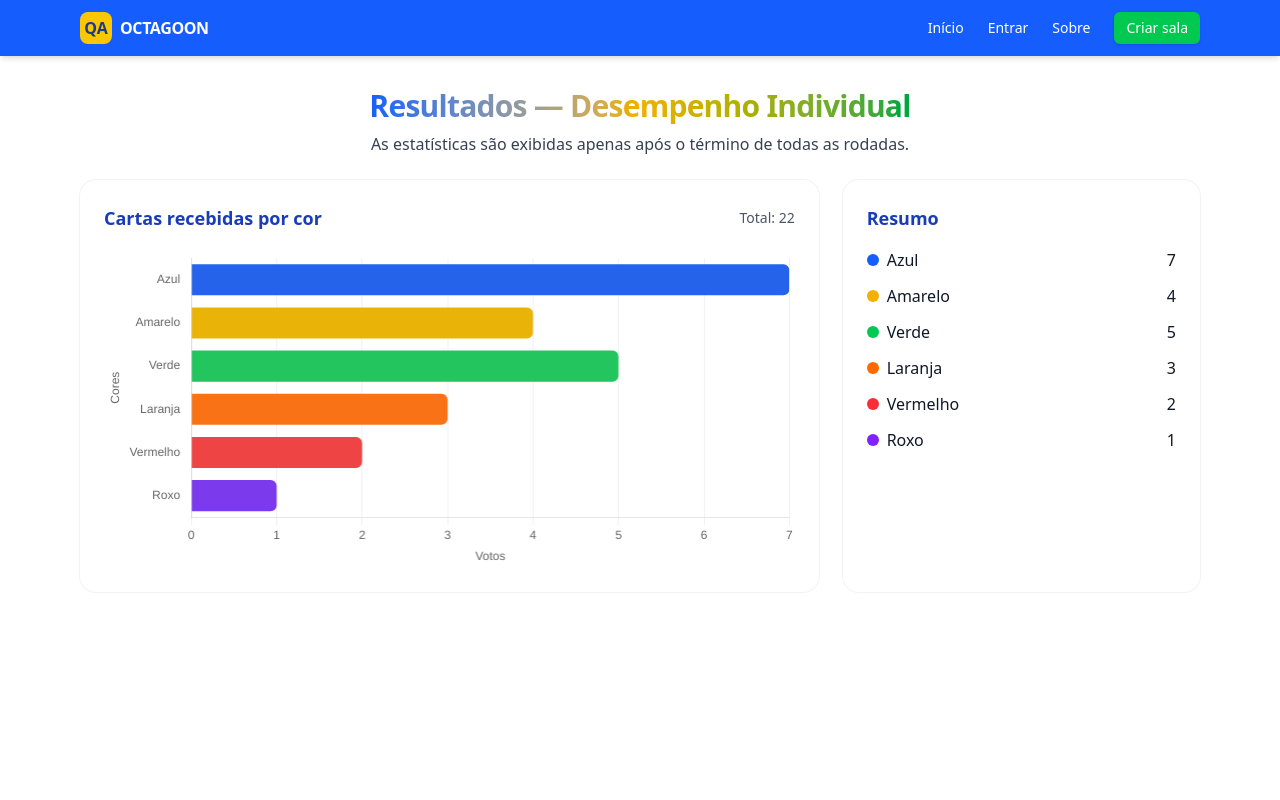
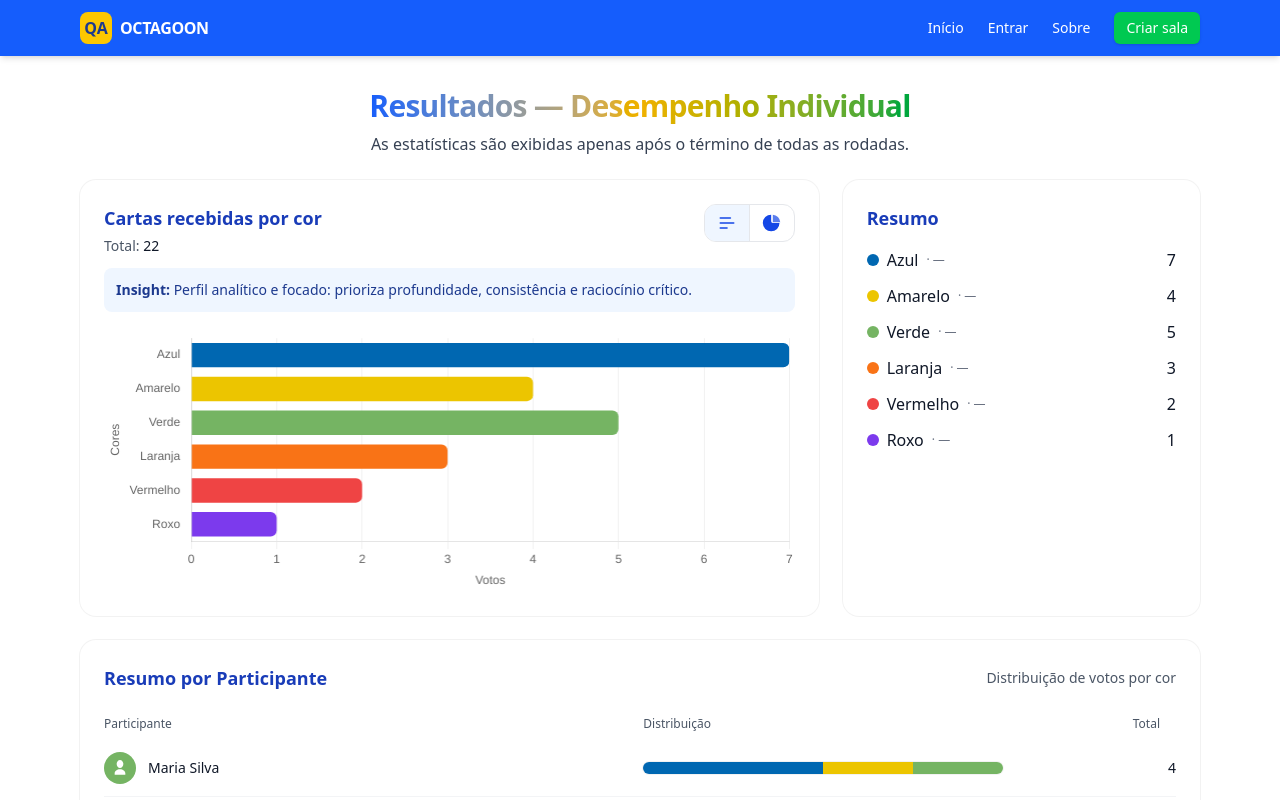
Before and after one commit to ValeAdriano/Marciano-Front, an Angular app in the folder Marciano-Front/: page /resultados in a window 1280 px wide. Shown: the top 800 px of the page. Built offline with nearby package versions, Linux system fonts and the light colour scheme.

Commit message:
Preparando resultado para back e melhorando a UI

```diff
--- a/Marciano-Front/src/app/pages/resultados/resultados.html
+++ b/Marciano-Front/src/app/pages/resultados/resultados.html
@@ -1,4 +1,4 @@
-<!-- results.component.html -->
+<!-- Header -->
 <section class="max-w-6xl mx-auto px-3 sm:px-4 pt-8 pb-6">
   <div class="text-center">
     <h1 class="text-2xl md:text-3xl font-extrabold tracking-tight">
@@ -21,14 +21,50 @@
     </div>
   } @else {
     <div class="grid md:grid-cols-3 gap-6">
-      <!-- Gráfico -->
+      <!-- Bloco do gráfico + switch -->
       <div class="md:col-span-2 bg-white rounded-2xl shadow-card ring-1 ring-black/5 p-4 sm:p-6">
-        <div class="flex items-center justify-between">
-          <h2 class="text-lg font-semibold text-blue-800">Cartas recebidas por cor</h2>
-          <span class="text-sm text-gray-600">Total: {{ total() }}</span>
+        <div class="flex items-start justify-between gap-3">
+          <div>
+            <h2 class="text-lg font-semibold text-blue-800">Cartas recebidas por cor</h2>
+            <div class="mt-1 text-sm text-gray-600">Total: <span class="font-medium text-gray-900">{{ total() }}</span></div>
+          </div>
+
+          <!-- Switch (ícones) -->
+          <div class="inline-flex rounded-xl border border-gray-200 overflow-hidden">
+            <button type="button"
+                    class="px-3 py-2 text-sm font-medium"
+                    [class.bg-blue-50]="chartType() === 'bar'"
+                    (click)="setChart('bar')"
+                    title="Barras horizontais">
+              <!-- ícone "bar" -->
+              <svg class="h-5 w-5 text-blue-700" viewBox="0 0 24 24" fill="currentColor" aria-hidden="true">
+                <rect x="3" y="5" width="14" height="2" rx="1"></rect>
+                <rect x="3" y="11" width="18" height="2" rx="1"></rect>
+                <rect x="3" y="17" width="10" height="2" rx="1"></rect>
+              </svg>
+            </button>
+            <button type="button"
+                    class="px-3 py-2 text-sm font-medium border-l border-gray-200"
+                    [class.bg-blue-50]="chartType() === 'doughnut'"
+                    (click)="setChart('doughnut')"
+                    title="Pizza">
+              <!-- ícone "doughnut" -->
+              <svg class="h-5 w-5 text-blue-700" viewBox="0 0 24 24" fill="currentColor" aria-hidden="true">
+                <path d="M11 2a10 10 0 1 0 10 10h-8a2 2 0 0 1-2-2V2z"></path>
+                <path d="M13 2.05A10.004 10.004 0 0 1 21.95 11H13V2.05z" class="opacity-70"></path>
+              </svg>
+            </button>
+          </div>
         </div>
-        <div class="mt-4 h-72 sm:h-80">
-          <canvas #chartEl aria-label="Gráfico de barras por cor" role="img"></canvas>
+
+        <!-- Insight -->
+        <div class="mt-3 rounded-lg bg-blue-50 text-blue-900 p-3 text-sm">
+          <strong>Insight:</strong> {{ insight() }}
+        </div>
+
+        <!-- Canvas -->
+        <div class="mt-4" [style.height.px]="chartHeight()">
+          <canvas #chartEl aria-label="Gráfico por cor" role="img"></canvas>
         </div>
       </div>
 
@@ -36,50 +72,111 @@
       <div class="bg-white rounded-2xl shadow-card ring-1 ring-black/5 p-4 sm:p-6">
         <h3 class="text-lg font-semibold text-blue-800">Resumo</h3>
         <ul class="mt-4 space-y-3">
+          <!-- Ordem fixa: Azul, Amarelo, Verde, Laranja, Vermelho, Roxo -->
           <li class="flex items-center justify-between">
             <div class="flex items-center gap-2">
-              <span class="inline-block h-3 w-3 rounded-full bg-blue-600"></span>
+              <span class="inline-block h-3 w-3 rounded-full" [style.background]="colorHex.Azul"></span>
               <span class="text-gray-900">Azul</span>
+              <span class="text-xs text-gray-500">· {{ qualidadeLabel('Azul') }}</span>
             </div>
             <span class="font-medium text-gray-900">{{ ctAzul() }}</span>
           </li>
+
           <li class="flex items-center justify-between">
             <div class="flex items-center gap-2">
-              <span class="inline-block h-3 w-3 rounded-full bg-yellow-500"></span>
+              <span class="inline-block h-3 w-3 rounded-full" [style.background]="colorHex.Amarelo"></span>
               <span class="text-gray-900">Amarelo</span>
+              <span class="text-xs text-gray-500">· {{ qualidadeLabel('Amarelo') }}</span>
             </div>
             <span class="font-medium text-gray-900">{{ ctAmarelo() }}</span>
           </li>
+
           <li class="flex items-center justify-between">
             <div class="flex items-center gap-2">
-              <span class="inline-block h-3 w-3 rounded-full bg-green-500"></span>
+              <span class="inline-block h-3 w-3 rounded-full" [style.background]="colorHex.Verde"></span>
               <span class="text-gray-900">Verde</span>
+              <span class="text-xs text-gray-500">· {{ qualidadeLabel('Verde') }}</span>
             </div>
             <span class="font-medium text-gray-900">{{ ctVerde() }}</span>
           </li>
+
           <li class="flex items-center justify-between">
             <div class="flex items-center gap-2">
-              <span class="inline-block h-3 w-3 rounded-full bg-orange-500"></span>
+              <span class="inline-block h-3 w-3 rounded-full" [style.background]="colorHex.Laranja"></span>
               <span class="text-gray-900">Laranja</span>
+              <span class="text-xs text-gray-500">· {{ qualidadeLabel('Laranja') }}</span>
             </div>
             <span class="font-medium text-gray-900">{{ ctLaranja() }}</span>
           </li>
+
           <li class="flex items-center justify-between">
             <div class="flex items-center gap-2">
-              <span class="inline-block h-3 w-3 rounded-full bg-red-500"></span>
+              <span class="inline-block h-3 w-3 rounded-full" [style.background]="colorHex.Vermelho"></span>
               <span class="text-gray-900">Vermelho</span>
+              <span class="text-xs text-gray-500">· {{ qualidadeLabel('Vermelho') }}</span>
             </div>
             <span class="font-medium text-gray-900">{{ ctVermelho() }}</span>
           </li>
+
           <li class="flex items-center justify-between">
             <div class="flex items-center gap-2">
-              <span class="inline-block h-3 w-3 rounded-full bg-violet-600"></span>
+              <span class="inline-block h-3 w-3 rounded-full" [style.background]="colorHex.Roxo"></span>
               <span class="text-gray-900">Roxo</span>
+              <span class="text-xs text-gray-500">· {{ qualidadeLabel('Roxo') }}</span>
             </div>
             <span class="font-medium text-gray-900">{{ ctRoxo() }}</span>
           </li>
         </ul>
       </div>
     </div>
+
+    <!-- Tabela por participante -->
+    <div class="mt-6 bg-white rounded-2xl shadow-card ring-1 ring-black/5 p-4 sm:p-6">
+      <div class="flex items-center justify-between">
+        <h3 class="text-lg font-semibold text-blue-800">Resumo por Participante</h3>
+        <span class="text-sm text-gray-600">Distribuição de votos por cor</span>
+      </div>
+
+      <div class="mt-4 overflow-x-auto">
+        <table class="min-w-full text-left text-sm">
+          <thead class="text-xs text-gray-600">
+            <tr>
+              <th class="py-2 pr-4 font-medium">Participante</th>
+              <th class="py-2 pr-4 font-medium w-[360px]">Distribuição</th>
+              <th class="py-2 pr-4 font-medium text-right">Total</th>
+            </tr>
+          </thead>
+          <tbody class="divide-y divide-gray-100">
+            @for (p of participants(); track p.id) {
+              <tr class="align-middle">
+                <td class="py-3 pr-4">
+                  <div class="flex items-center gap-3">
+                    <span class="inline-flex h-8 w-8 items-center justify-center rounded-full"
+                          [style.backgroundColor]="p.envelopeHex">
+                      <svg viewBox="0 0 24 24" aria-hidden="true" class="h-4 w-4 text-white">
+                        <path fill="currentColor"
+                          d="M12 12c2.761 0 5-2.686 5-6s-2.239-6-5-6-5 2.686-5 6 2.239 6 5 6zm0 2c-4.418 0-8 2.686-8 6v2h16v-2c0-3.314-3.582-6-8-6z"/>
+                      </svg>
+                    </span>
+                    <span class="font-medium text-gray-900">{{ p.name }}</span>
+                  </div>
+                </td>
+
+                <td class="py-3 pr-4">
+                  <div class="h-3 w-[360px] rounded-full ring-1 ring-black/5" [style.background]="barGradient(p.votesByColor)"></div>
+                </td>
+
+                <td class="py-3 pr-0 text-right font-medium text-gray-900">
+                  {{
+                    (p.votesByColor.Azul + p.votesByColor.Amarelo + p.votesByColor.Verde +
+                     p.votesByColor.Laranja + p.votesByColor.Vermelho + p.votesByColor.Roxo)
+                  }}
+                </td>
+              </tr>
+            }
+          </tbody>
+        </table>
+      </div>
+    </div>
   }
 </section>
--- /dev/null
+++ b/Marciano-Front/src/app/pages/resultados/resultados.service.ts
@@ -0,0 +1,88 @@
+import { Injectable, signal, computed } from '@angular/core';
+
+export type Cor = 'Laranja' | 'Verde' | 'Amarelo' | 'Azul' | 'Vermelho' | 'Roxo';
+
+export interface ParticipantRow {
+  id: string;
+  name: string;
+  envelopeHex: string;
+  votesByColor: Record<Cor, number>;
+}
+
+@Injectable({ providedIn: 'root' })
+export class ResultadosService {
+  /** Paleta (alinha com os tokens do DS) */
+  readonly colorHex: Record<Cor, string> = {
+    Azul: '#0067b1',
+    Amarelo: '#ecc500',
+    Verde: '#75b463',
+    Laranja: '#f97316',
+    Vermelho: '#ef4444',
+    Roxo: '#7c3aed',
+  };
+
+  /** Dados fake — substitua por chamada de API quando prontos */
+  private readonly _receivedByColor = signal<Record<Cor, number>>({
+    Laranja: 3,
+    Verde: 5,
+    Amarelo: 4,
+    Azul: 7,
+    Vermelho: 2,
+    Roxo: 1,
+  });
+
+  /** Tabela por participante (fake) */
+  private readonly _participants = signal<ParticipantRow[]>([
+    {
+      id: 'p1',
+      name: 'Maria Silva',
+      envelopeHex: '#75b463',
+      votesByColor: { Azul: 2, Amarelo: 1, Verde: 1, Laranja: 0, Vermelho: 0, Roxo: 0 },
+    },
+    {
+      id: 'p2',
+      name: 'João Pereira',
+      envelopeHex: '#0067b1',
+      votesByColor: { Azul: 1, Amarelo: 1, Verde: 2, Laranja: 1, Vermelho: 1, Roxo: 0 },
+    },
+    {
+      id: 'p3',
+      name: 'Camila Rocha',
+      envelopeHex: '#ecc500',
+      votesByColor: { Azul: 3, Amarelo: 0, Verde: 1, Laranja: 1, Vermelho: 0, Roxo: 1 },
+    },
+  ]);
+
+  readonly receivedByColor = this._receivedByColor.asReadonly();
+  readonly participants = this._participants.asReadonly();
+
+  /** Total geral */
+  readonly total = computed(() =>
+    (Object.values(this._receivedByColor()) as number[]).reduce((a, b) => a + b, 0)
+  );
+
+  /** Insight por cor dominante */
+  readonly topColor = computed<Cor | null>(() => {
+    const map = this._receivedByColor();
+    let top: Cor | null = null;
+    let max = -1;
+    (Object.keys(map) as Cor[]).forEach((c) => {
+      if (map[c] > max) { max = map[c]; top = c; }
+    });
+    return top;
+  });
+
+  /** Texto de insight — ajuste conforme taxonomia oficial depois */
+  insightFor(color: Cor | null): string {
+    if (!color) return 'Sem dados suficientes para gerar um insight.';
+    const dict: Record<Cor, string> = {
+      Azul: 'Perfil analítico e focado: prioriza profundidade, consistência e raciocínio crítico.',
+      Amarelo: 'Perfil explorador e criativo: estimula mudanças, novas ideias e adaptação.',
+      Verde: 'Perfil relacional: preserva a harmonia e o bem-estar do grupo.',
+      Laranja: 'Perfil estratégico e organizador: ajuda a planejar e enxergar o todo.',
+      Vermelho: 'Perfil de ação: iniciativa, decisão e foco em resultados.',
+      Roxo: 'Perfil avaliador: acompanha processos e aprende com o passado.',
+    };
+    return dict[color];
+  }
+}
--- a/Marciano-Front/src/app/pages/resultados/resultados.ts
+++ b/Marciano-Front/src/app/pages/resultados/resultados.ts
@@ -1,4 +1,4 @@
-// results.component.ts (Angular 20+, standalone)
+// resultados.component.ts
 import {
   Component,
   ChangeDetectionStrategy,
@@ -9,154 +9,167 @@ import {
   AfterViewInit,
   OnDestroy,
   effect,
+  inject,
 } from '@angular/core';
 import { CommonModule } from '@angular/common';
-import Chart, { ChartConfiguration } from 'chart.js/auto';
 import { RouterLink } from '@angular/router';
-
-type Cor = 'Laranja' | 'Verde' | 'Amarelo' | 'Azul' | 'Vermelho' | 'Roxo';
+import Chart, { ChartConfiguration, ChartType } from 'chart.js/auto';
+import { ResultadosService, Cor } from './resultados.service';
 
 @Component({
   selector: 'app-resultados',
   standalone: true,
   imports: [CommonModule, RouterLink],
+  templateUrl: './resultados.html',
+  styleUrl: './resultados.scss',
   changeDetection: ChangeDetectionStrategy.OnPush,
   host: { class: 'block min-h-screen bg-white' },
-
-  templateUrl: './resultados.html',
-  styleUrl: './resultados.scss'
 })
 export class ResultadosComponent implements AfterViewInit, OnDestroy {
   @ViewChild('chartEl', { static: false }) chartEl!: ElementRef<HTMLCanvasElement>;
   private chart: Chart | null = null;
 
+  // service
+  private readonly results = inject(ResultadosService);
+
+  // guarda se a view está pronta (canvas existe)
+  private readonly viewReady = signal(false);
+
+  // disponibilidade dos resultados
   readonly allRoundsFinished = signal<boolean>(true);
 
-  // Exemplo de dados: votos por cor
-  readonly receivedByColor = signal<Record<Cor, number>>({
-    Laranja: 3,
-    Verde: 5,
-    Amarelo: 4,
-    Azul: 7,
-    Vermelho: 2,
-    Roxo: 1,
-  });
+  // tipo do gráfico
+  readonly chartType = signal<ChartType>('bar'); // 'bar' | 'pie'
 
-  readonly ctLaranja = computed(() => this.receivedByColor().Laranja);
-  readonly ctVerde   = computed(() => this.receivedByColor().Verde);
-  readonly ctAmarelo = computed(() => this.receivedByColor().Amarelo);
-  readonly ctAzul    = computed(() => this.receivedByColor().Azul);
-  readonly ctVermelho= computed(() => this.receivedByColor().Vermelho);
-  readonly ctRoxo    = computed(() => this.receivedByColor().Roxo);
-  readonly total = computed(
-    () =>
-      this.ctLaranja() +
-      this.ctVerde() +
-      this.ctAmarelo() +
-      this.ctAzul() +
-      this.ctVermelho() +
-      this.ctRoxo(),
+  // dados do serviço (signals)
+  readonly dataByColor   = this.results.receivedByColor;
+  readonly total         = this.results.total;
+  readonly participants  = this.results.participants;
+  readonly colorHex      = this.results.colorHex;
+
+  // contagens individuais
+  readonly ctAzul      = computed(() => this.dataByColor().Azul);
+  readonly ctAmarelo   = computed(() => this.dataByColor().Amarelo);
+  readonly ctVerde     = computed(() => this.dataByColor().Verde);
+  readonly ctLaranja   = computed(() => this.dataByColor().Laranja);
+  readonly ctVermelho  = computed(() => this.dataByColor().Vermelho);
+  readonly ctRoxo      = computed(() => this.dataByColor().Roxo);
+
+  // insight
+  readonly topColor = this.results.topColor;
+  readonly insight  = computed(() => this.results.insightFor(this.topColor()));
+
+  // ordem canônica de cores
+  private readonly order: Cor[] = ['Azul', 'Amarelo', 'Verde', 'Laranja', 'Vermelho', 'Roxo'];
+
+  // altura dinâmica do container
+  readonly chartHeight = computed(() =>
+    this.chartType() === 'bar' ? Math.max(240, this.order.length * 44) : 320
   );
 
-  private readonly barColors: Record<Cor, string> = {
-    Azul: '#2563eb',      // blue-600
-    Amarelo: '#eab308',   // yellow-500
-    Verde: '#22c55e',     // green-500
-    Laranja: '#f97316',   // orange-500
-    Vermelho: '#ef4444',  // red-500
-    Roxo: '#7c3aed',      // violet-600
-  };
+  // efeito: re-render quando view pronta + resultados disponíveis + tipo/dados mudarem
+  private readonly renderFx = effect(() => {
+    if (!this.viewReady()) return;
+    if (!this.allRoundsFinished()) { this.destroyChart(); return; }
 
-  // Re-renderiza o gráfico quando o estado muda
-  private renderEffect = effect(() => {
-    const finished = this.allRoundsFinished();
-    const data = this.receivedByColor();
-    if (!finished) {
-      this.destroyChart();
-      return;
-    }
-    if (this.chartEl?.nativeElement) {
-      this.renderChart(data);
-    }
+    const type = this.chartType();     // dependência
+    const data = this.dataByColor();   // dependência
+
+    // destrói (qualquer) instância anterior associada ao canvas…
+    const canvas = this.chartEl?.nativeElement;
+    if (!canvas) return;
+    Chart.getChart(canvas)?.destroy();
+    this.chart = null;
+
+    // …e recria no próximo microtask (evita conflitos com layout/altura)
+    queueMicrotask(() => this.renderChart(type, data));
   });
 
   ngAfterViewInit(): void {
-    if (this.allRoundsFinished()) {
-      this.renderChart(this.receivedByColor());
-    }
+    this.viewReady.set(true);
   }
 
   ngOnDestroy(): void {
+    (this.renderFx as any)?.destroy?.();
     this.destroyChart();
-    // Destroi o effect para evitar vazamento
-    (this.renderEffect as any)?.destroy?.();
   }
 
-  private renderChart(dataset: Record<Cor, number>): void {
-    this.destroyChart();
+  setChart(type: ChartType) {
+    if (type !== 'bar' && type !== 'doughnut') return;
+    if (this.chartType() === type) return;
+    this.chartType.set(type); // o effect acima cuida de destruir e recriar
+  }
 
-    const canvas = this.chartEl.nativeElement;
+  // barra empilhada por participante (tabela)
+  barGradient(votesByColor: Record<Cor, number>): string {
+    const total = (Object.values(votesByColor) as number[]).reduce((a, b) => a + b, 0) || 1;
+    let acc = 0;
+    const stops: string[] = [];
+    for (const c of this.order) {
+      const val = votesByColor[c] || 0;
+      if (val <= 0) continue;
+      const start = (acc / total) * 100;
+      acc += val;
+      const end = (acc / total) * 100;
+      const hex = this.colorHex[c];
+      stops.push(`${hex} ${start}% ${end}%`);
+    }
+    return `linear-gradient(to right, ${stops.join(', ')})`;
+  }
+
+  qualidadeLabel(_cor: Cor): string { return '—'; }
+
+  // -------- Chart.js --------
+  private renderChart(type: ChartType, dataset: Record<Cor, number>): void {
+    const canvas = this.chartEl?.nativeElement;
+    if (!canvas) return;
+
+    // altura via CSS (mantemos responsive + maintainAspectRatio:false)
+    canvas.style.height = `${this.chartHeight()}px`;
+
     const ctx = canvas.getContext('2d');
     if (!ctx) return;
 
-    // Ordem visual desejada no eixo Y (cada cor é uma categoria)
-    const labels: Cor[] = ['Azul', 'Amarelo', 'Verde', 'Laranja', 'Vermelho', 'Roxo'];
-    const values = labels.map((k) => dataset[k]);
-    const colors = labels.map((k) => this.barColors[k]);
+    const labels = this.order;
+    const values = labels.map((c) => dataset[c]);
+    const colors = labels.map((c) => this.colorHex[c]);
 
-    // Ajuste de altura do canvas para caber todas as barras
-    const rowHeight = 44; // px por barra (altura + espaçamento)
-    canvas.height = Math.max(200, labels.length * rowHeight);
-
-    this.chart = new Chart(ctx, {
-      type: 'bar',
+    const config: ChartConfiguration = {
+      type,
       data: {
         labels,
-        datasets: [
-          {
-            label: 'Votos por cor',
+        datasets: [{
+          label: type === 'bar' ? 'Votos por cor' : 'Proporção por cor',
           data: values,
           backgroundColor: colors,
           borderWidth: 0,
-            borderRadius: 6,
-            // controla espessura das barras
-            maxBarThickness: 32,
-          },
-        ],
+          ...(type === 'bar' ? { borderRadius: 6, maxBarThickness: 32 } : {}),
+        } as any],
       },
       options: {
         responsive: true,
         maintainAspectRatio: false,
-
-        // Tornar o gráfico horizontal
+        ...(type === 'bar'
+          ? {
               indexAxis: 'y',
-
               scales: {
-          // Agora o eixo X é o numérico (quantidade de votos)
-          x: {
-            beginAtZero: true,
-            ticks: { precision: 0 },
-            grid: { color: 'rgba(0,0,0,0.06)' },
-            title: { display: true, text: 'Votos' },
+                x: { beginAtZero: true, ticks: { precision: 0 }, grid: { color: 'rgba(0,0,0,0.06)' }, title: { display: true, text: 'Votos' } },
+                y: { grid: { display: false }, title: { display: true, text: 'Cores' } },
               },
-          // Eixo Y são as categorias (cores)
-          y: {
-            grid: { display: false },
-            title: { display: true, text: 'Cores' },
-          },
-        },
+              plugins: { legend: { display: false } },
+              animation: { duration: 250 },
+            }
+          : {
               plugins: {
-          legend: { display: false },
-          tooltip: {
-            callbacks: {
-              // Ex.: "Azul: 7"
-              label: (ctx) => `${ctx.label}: ${ctx.formattedValue}`,
-            },
-          },
+                legend: { position: 'bottom', labels: { usePointStyle: true } },
+                tooltip: { callbacks: { label: (ctx) => `${ctx.label}: ${ctx.formattedValue}` } },
               },
               animation: { duration: 250 },
+            }),
       } as ChartConfiguration['options'],
-    });
+    };
+
+    this.chart = new Chart(ctx, config);
   }
 
   private destroyChart(): void {
```
Lines whose indentation alone changed are shown as unchanged.
